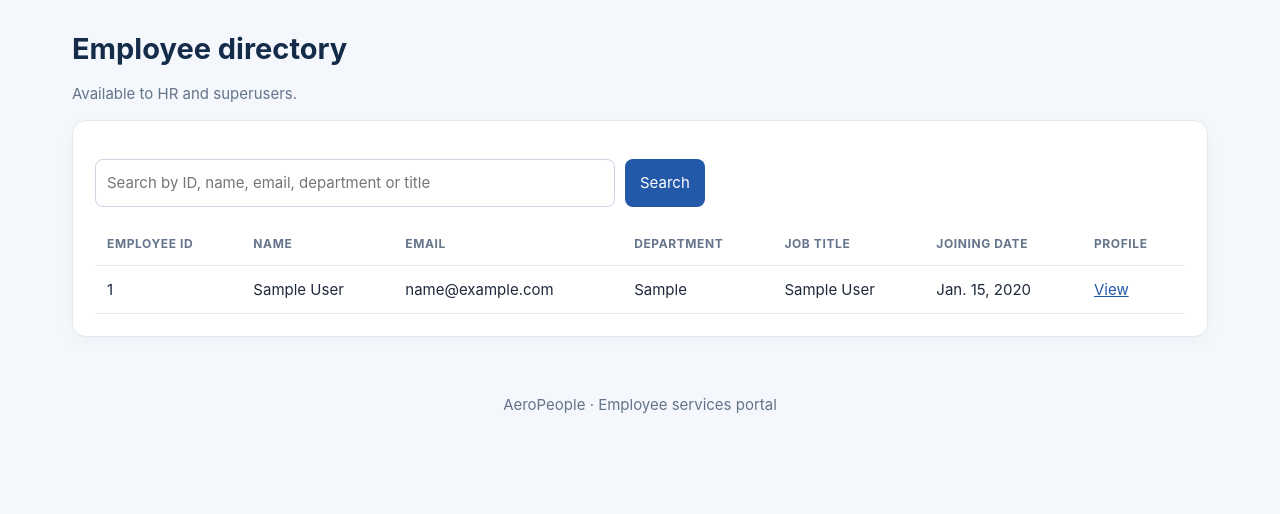
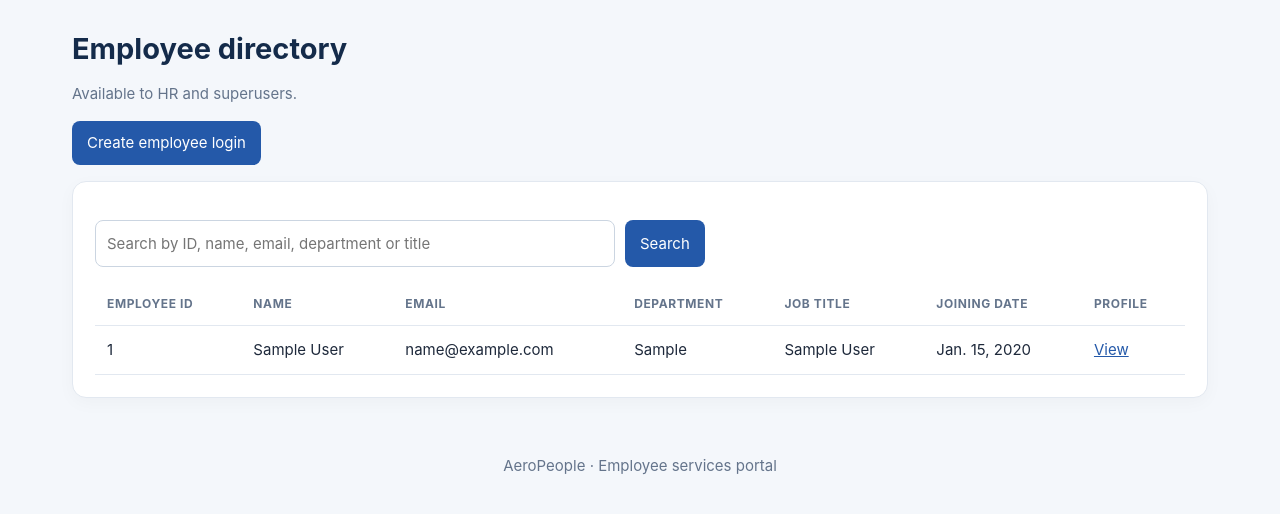
Before and after one commit to chandrasekhart1298/aeropelican, a Django app: page /employees/ in a window 1280 px wide. Shown: the part 71-585 px from the top of the page. Run offline with Django 5.2, Linux system fonts and the light colour scheme; a user stored in the database is signed in; tables that the repository leaves empty hold one stand-in row (values such as "Sample post").

Commit message:
Add employee onboarding action to HR directory

```diff
--- a/employees/templates/employees/directory.html
+++ b/employees/templates/employees/directory.html
@@ -1 +1 @@
-{% extends "employees/base.html" %}{% block title %}Employee directory | AeroPeople{% endblock %}{% block content %}<h1>Employee directory</h1><p class="muted">Available to HR and superusers.</p><section class="panel"><form method="get" class="actions"><input type="search" name="q" value="{{ query }}" placeholder="Search by ID, name, email, department or title" style="max-width:520px"><button>Search</button></form><div class="table-wrap"><table><thead><tr><th>Employee ID</th><th>Name</th><th>Email</th><th>Department</th><th>Job title</th><th>Joining date</th><th>Profile</th></tr></thead><tbody>{% for employee in employees %}<tr><td>{{ employee.employee_id }}</td><td>{{ employee.full_name }}</td><td>{{ employee.work_email }}</td><td>{{ employee.department }}</td><td>{{ employee.job_title }}</td><td>{{ employee.joining_date }}</td><td><a href="{% url 'employee_profile' employee.id %}">View</a></td></tr>{% empty %}<tr><td colspan="7">No employees found.</td></tr>{% endfor %}</tbody></table></div></section>{% endblock %}
+{% extends "employees/base.html" %}{% block title %}Employee directory | AeroPeople{% endblock %}{% block content %}<h1>Employee directory</h1><p class="muted">Available to HR and superusers.</p><div class="actions"><a class="btn" href="{% url 'employee_create' %}">Create employee login</a></div><section class="panel"><form method="get" class="actions"><input type="search" name="q" value="{{ query }}" placeholder="Search by ID, name, email, department or title" style="max-width:520px"><button>Search</button></form><div class="table-wrap"><table><thead><tr><th>Employee ID</th><th>Name</th><th>Email</th><th>Department</th><th>Job title</th><th>Joining date</th><th>Profile</th></tr></thead><tbody>{% for employee in employees %}<tr><td>{{ employee.employee_id }}</td><td>{{ employee.full_name }}</td><td>{{ employee.work_email }}</td><td>{{ employee.department }}</td><td>{{ employee.job_title }}</td><td>{{ employee.joining_date }}</td><td><a href="{% url 'employee_profile' employee.id %}">View</a></td></tr>{% empty %}<tr><td colspan="7">No employees found.</td></tr>{% endfor %}</tbody></table></div></section>{% endblock %}
```
